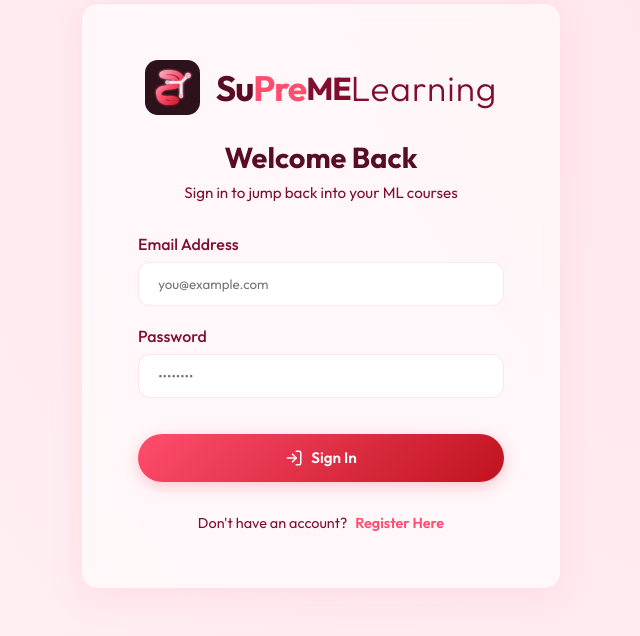
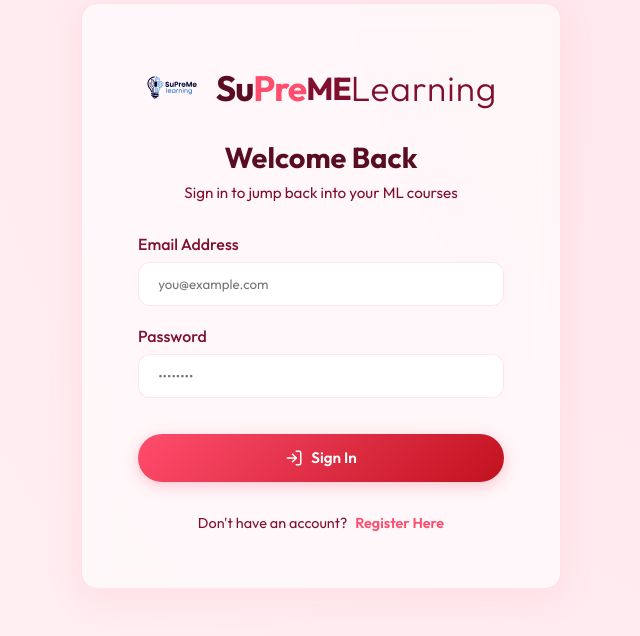
Before and after one commit to G8Supremeo/Supreme_Learn, a React (Vite) app: page /login in a window 1280 px wide. Shown: the part 104-740 px from the top of the page, without its empty margins (319-959 px from the left). Built offline with nearby package versions, Linux system fonts and the light colour scheme.

Commit message:
style: switch to customized Vista transparent logo

```diff
--- a/src/pages/Login.jsx
+++ b/src/pages/Login.jsx
@@ -62,28 +62,7 @@ export function Login() {
       <div className="glass-panel login-panel animate-fade-in">
         <div className="login-header">
           <div className="supreme-logo-wrapper">
-            <svg xmlns="http://www.w3.org/2000/svg" viewBox="0 0 120 120" className="brand-icon">
-              <defs>
-                <linearGradient id="markGrad" x1="0%" y1="0%" x2="100%" y2="100%">
-                  <stop offset="0%" stop-color="#ffb3c6" />
-                  <stop offset="50%" stop-color="#ff4d6d" />
-                  <stop offset="100%" stop-color="#c1121f" />
-                </linearGradient>
-                <filter id="glow" x="-20%" y="-20%" width="140%" height="140%">
-                  <feGaussianBlur stdDeviation="3" result="blur" />
-                  <feComposite in="SourceGraphic" in2="blur" operator="over" />
-                </filter>
-              </defs>
-              <rect width="120" height="120" rx="28" fill="#2d111b" />
-              <g transform="translate(15, 15) scale(0.75)" filter="url(#glow)">
-                <path d="M40 90 C 10 90, 10 60, 40 60 C 80 60, 80 30, 50 30 C 20 30, 20 15, 50 15 C 100 15, 100 60, 50 60 C 10 60, 10 105, 50 105 C 80 105, 80 90, 50 90" fill="none" stroke="url(#markGrad)" strokeWidth="12" strokeLinecap="round" />
-                <path d="M 45 45 L 85 45 L 85 85" fill="none" stroke="#ffe5ec" strokeWidth="8" strokeLinejoin="round" strokeLinecap="round" />
-                <path d="M 85 45 L 105 25" fill="none" stroke="#ffe5ec" strokeWidth="8" strokeLinecap="round" />
-                <circle cx="105" cy="25" r="8" fill="#ffb3c6" />
-                <circle cx="45" cy="45" r="6" fill="#ffb3c6" />
-                <circle cx="85" cy="85" r="6" fill="#ffb3c6" />
-              </g>
-            </svg>
+            <img src="/favicon.svg" alt="SuPreMe Learning Logo" className="brand-icon" />
             <div className="supreme-text">
               <span className="logo-su">Su</span>
               <span className="logo-pre">Pre</span>
```
Also changed, not shown: public/favicon.svg.
